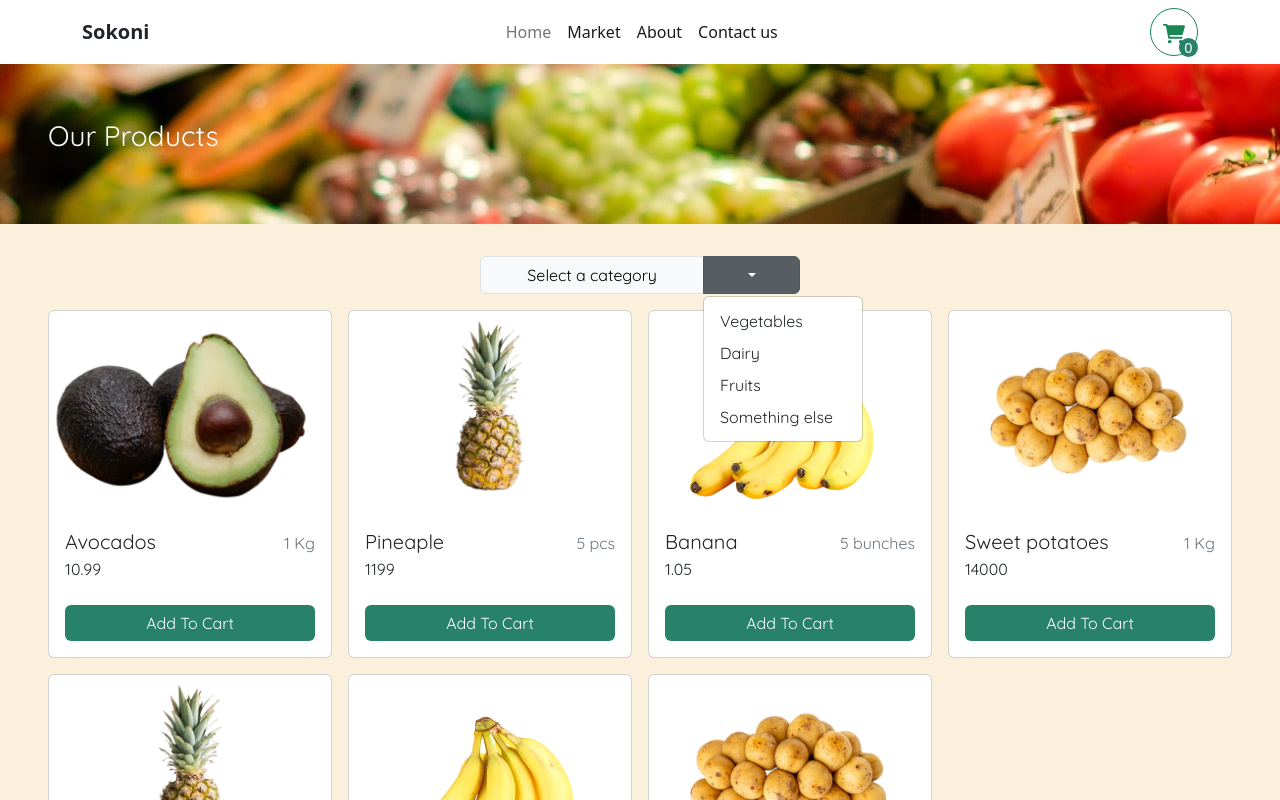
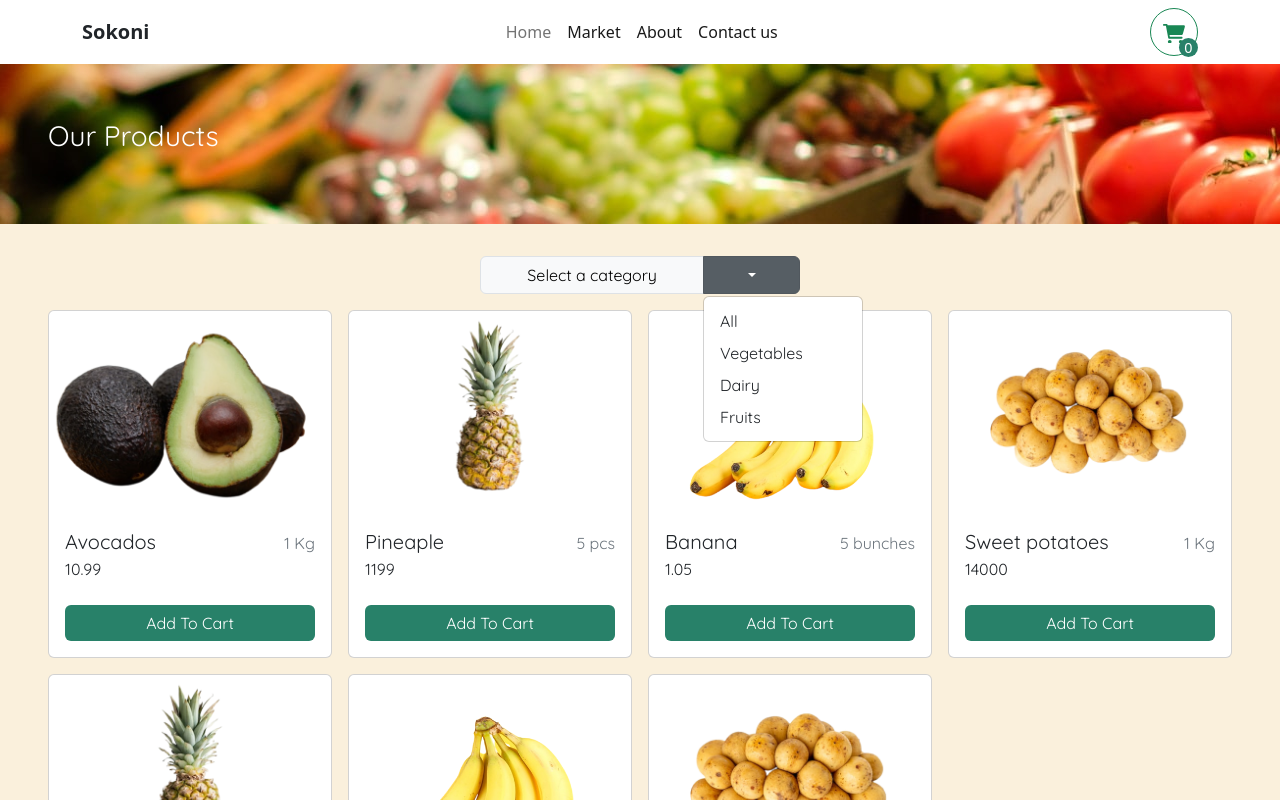
Before and after one commit to blakbox23/Sokoni, a React (Vite) app: page /market in a window 1280 px wide. Both pictures are taken after a click on the button 751 px from the left and 275 px from the top of the page. Shown: the top 800 px of the page. Built offline with nearby package versions, Linux system fonts and the light colour scheme; the HTML template or start-up script is replaced by a standard one.

Commit message:
complete categories feature

```diff
--- a/src/pages/Market.tsx
+++ b/src/pages/Market.tsx
@@ -14,6 +14,12 @@ export function Market() {
     setProducts(products);
     setSelected(category);
   };
+
+  const unfiltered = () =>{
+     setSelected("Select a category")
+     setProducts(storeItems)
+
+    }
 
   return (
     <>
@@ -47,11 +53,12 @@ export function Market() {
           <Dropdown.Toggle split variant="secondary" id="dropdown-split-basic" />
 
           <Dropdown.Menu>
+            <Dropdown.Item onClick={() => unfiltered()}>All</Dropdown.Item>
             <Dropdown.Item onClick={() => filterItem("Vegetables")}>Vegetables</Dropdown.Item>
             <Dropdown.Item onClick={() => filterItem("Dairy")}>Dairy</Dropdown.Item>
             <Dropdown.Item onClick={() => filterItem("Fruits")}>Fruits</Dropdown.Item>
 
-            <Dropdown.Item href="#/action-3">Something else</Dropdown.Item>
+            {/* <Dropdown.Item href="#/action-3">Something else</Dropdown.Item> */}
           </Dropdown.Menu>
         </Dropdown>
 
```
